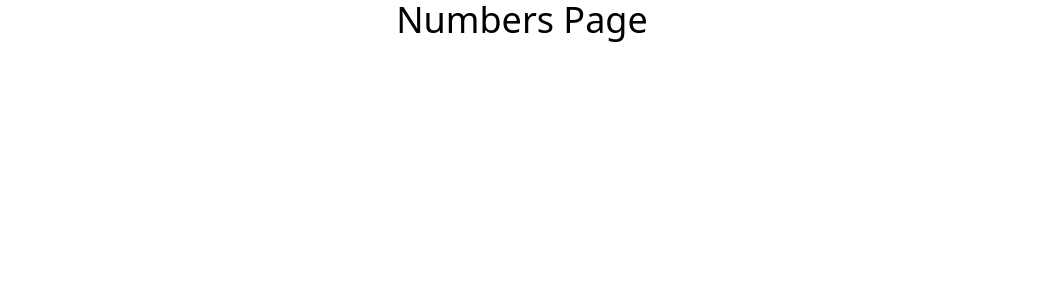
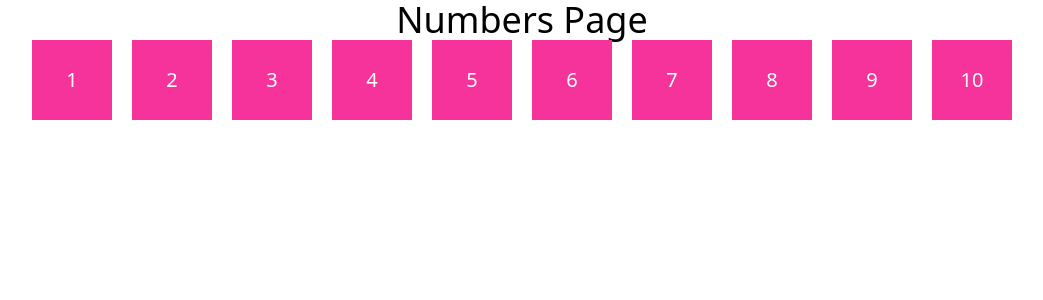
Before and after one commit to projetopcludico/tests-playground, a Vue app: page /numbers in a window 1280 px wide. Shown: the top 300 px of the page, without its empty margins (118-1161 px from the left). Built offline with nearby package versions, Linux system fonts and the light colour scheme.

Commit message:
Criação dos cards que vão exibir a sequência de números

```diff
--- /dev/null
+++ b/src/components/numbers/SequenceCardComp.vue
@@ -0,0 +1,13 @@
+<script setup>
+    const props = defineProps({
+        number: {
+            type: Number,
+            required: true,
+        }
+    });
+</script>
+<template>
+  <button class="h-20 w-20 bg-pink-500 text-white text-xl">
+    {{ props.number }}
+  </button>
+</template>
--- a/src/views/NumbersPage.vue
+++ b/src/views/NumbersPage.vue
@@ -1,6 +1,12 @@
-<script setup></script>
+<script setup>
+  import SequenceCardComp from '../components/numbers/SequenceCardComp.vue'
+  const numbers = [1, 2, 3, 4, 5, 6, 7, 8, 9, 10]
+</script>
 <template>
   <main class="flex flex-col items-center">
     <h1 class="text-4xl">Numbers Page</h1>
+    <div class="flex flex-wrap gap-5">
+      <SequenceCardComp v-for="number of numbers" :number="number"/>
+    </div>
   </main>
 </template>
```
